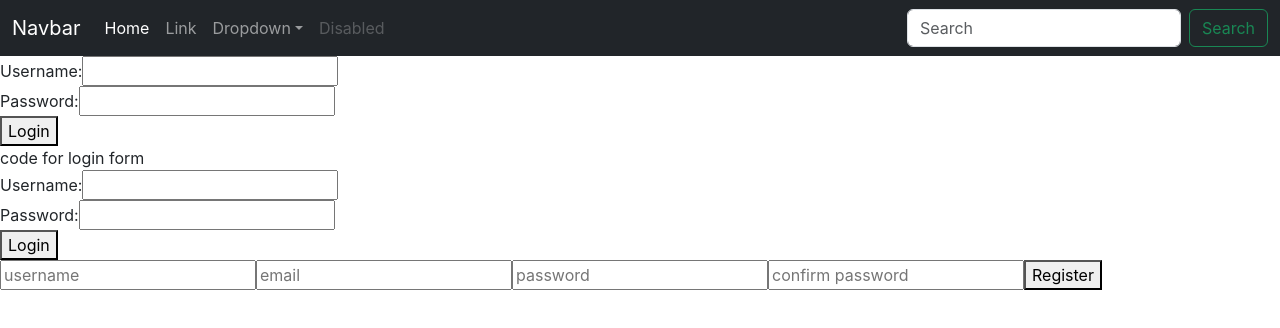
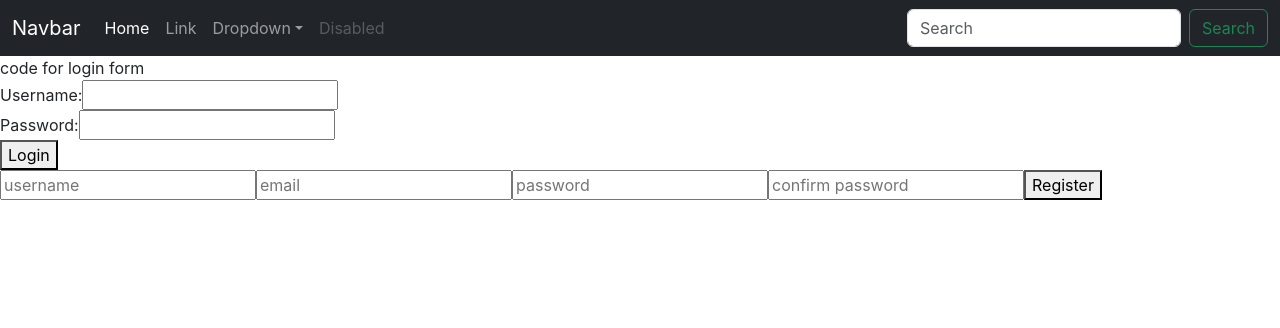
Before and after one commit to ragav880/frontend, a React (Create React App) app: page / in a window 1280 px wide. Shown: the top 328 px of the page. Built offline with nearby package versions, Linux system fonts and the light colour scheme.

Commit message:
home page updated

```diff
--- a/src/pages/Home.jsx
+++ b/src/pages/Home.jsx
@@ -3,19 +3,7 @@ import React from 'react'
 const Home = () => {
   return (
     <div>
-    <form>
-      <label>
-        Username:
-        <input type="text" name="username" />
-      </label>
-      <br />
-      <label>
-        Password:
-        <input type="password" name="password" />
-      </label>
-      <br />
-      <button type="submit">Login</button>
-    </form>
+
 
 
     </div>
```
